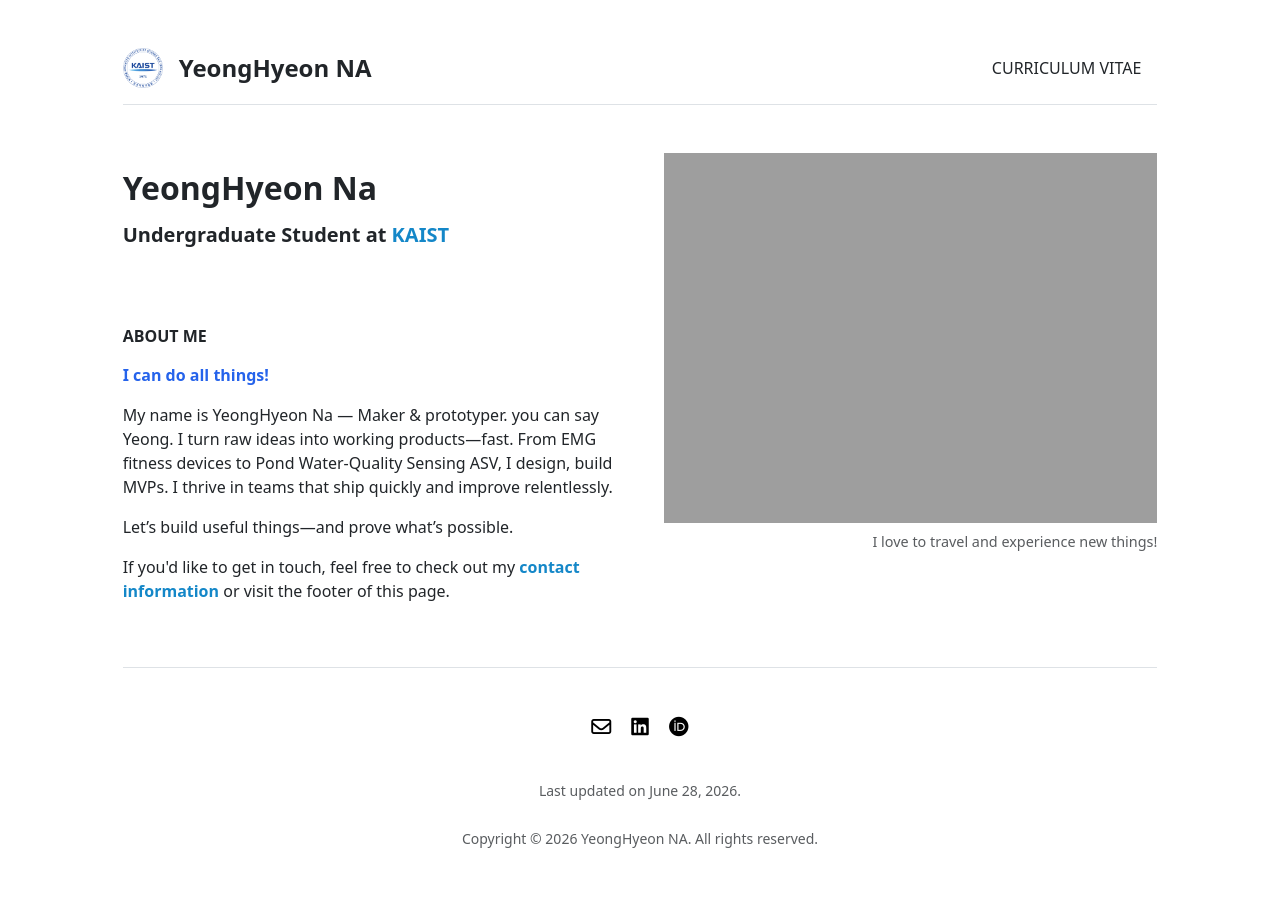
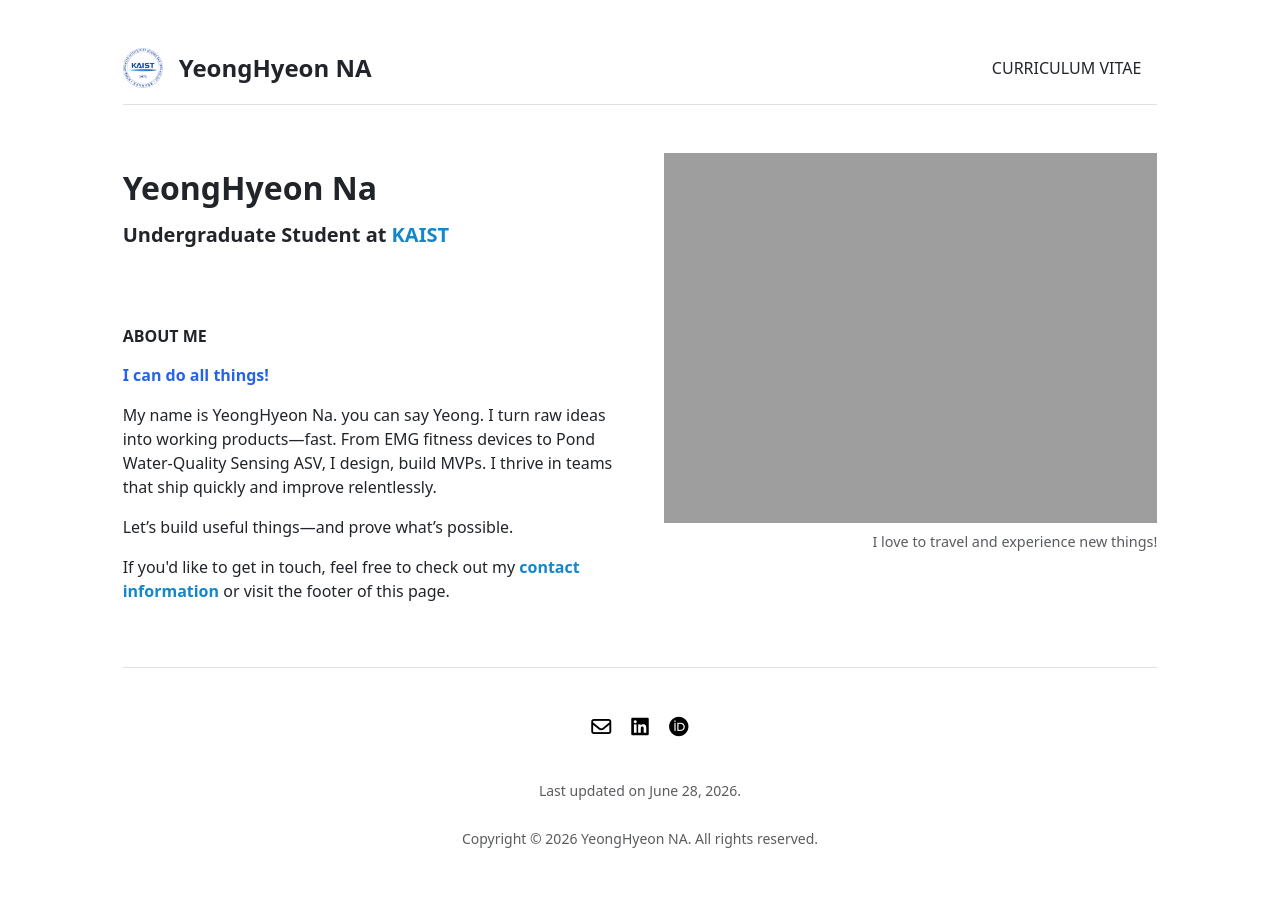
Before and after one commit to ynghyn-na/ynghyn-na.github.io, a Jekyll site: the page built from index.md, in a window 1280 px wide. Built offline with Jekyll 4.4.1, drawn with Linux system fonts in a browser that asks for light colours.

Commit message:
Update index.md

```diff
--- a/index.md
+++ b/index.md
@@ -6,6 +6,6 @@ title: "Home"
 <p><br></p>
 <p style="line-height:1.2"><strong>ABOUT ME</strong></p>
 <p><b><span style="color:#2563EB !important;">I can do all things!</span></b> </p>
-<p>My name is YeongHyeon Na — Maker & prototyper. you can say Yeong. I turn raw ideas into working products—fast. From EMG fitness devices to Pond Water-Quality Sensing ASV, I design, build MVPs. I thrive in teams that ship quickly and improve relentlessly.</p>
+<p>My name is YeongHyeon Na. you can say Yeong. I turn raw ideas into working products—fast. From EMG fitness devices to Pond Water-Quality Sensing ASV, I design, build MVPs. I thrive in teams that ship quickly and improve relentlessly.</p>
 <p>Let’s build useful things—and prove what’s possible.</p>
 <p>If you'd like to get in touch, feel free to check out my <strong><a href="https://ynghyn-na.github.io/contact" style="text-decoration-line: none"><span style="color:#1487C8 !important;">contact information</span></a></strong> or visit the footer of this page.</p>
```
